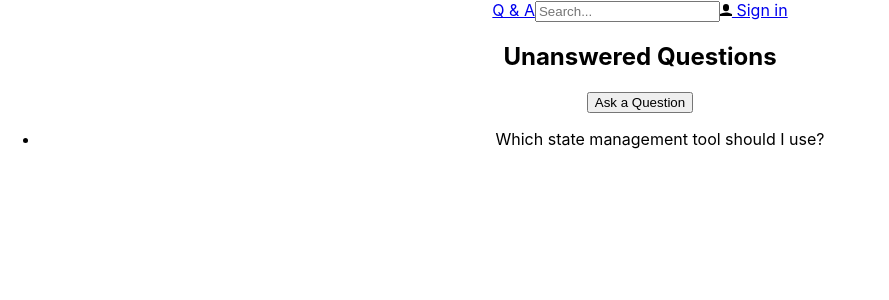
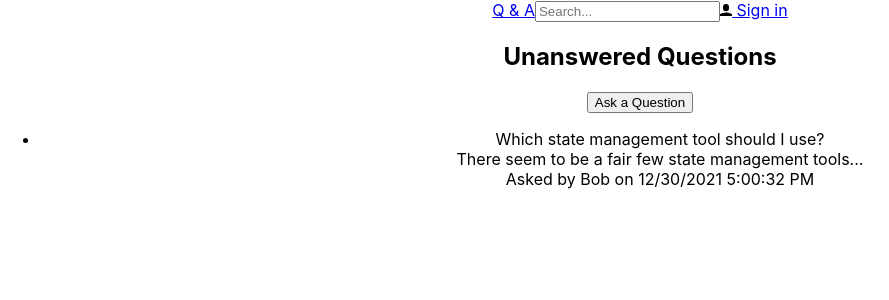
Before and after one commit to lgtoledo/QandA, a React (Create React App) app in the folder frontend/: page / in a window 1280 px wide. Shown: the top 300 px of the page, without its empty margins (0-889 px from the left). Built offline with nearby package versions, Linux system fonts and the light colour scheme.

Commit message:
Borramos la implementacion de la Function Prop renderItem, hecha en el componente consumidor(HomePage) ya que queremos que el render lo siga haciendo el componente Question

```diff
--- a/frontend/src/HomePage.tsx
+++ b/frontend/src/HomePage.tsx
@@ -10,9 +10,6 @@
       <PageTitle>Unanswered Questions</PageTitle>
       <button>Ask a Question</button>
     </div>
-    <QuestionList
-      data={getUnansweredQuestions()}
-      renderItem={(question) => <div>{question.title}</div>}
-    />
+    <QuestionList data={getUnansweredQuestions()} />
   </Page>
 );
```
